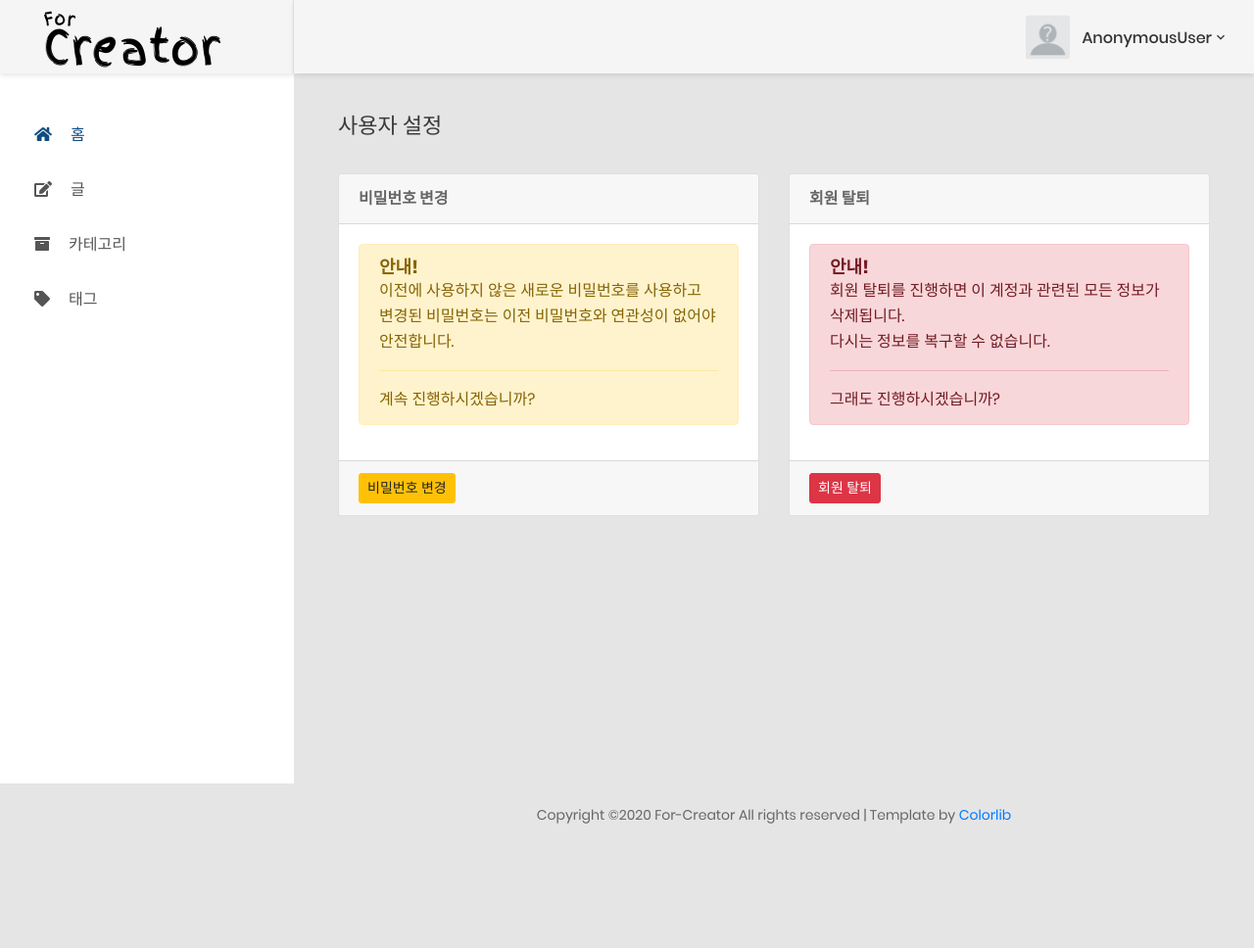
After one commit to thinklim/for-creator, a Django app: a page that uses blog/templates/member_blog_setting_base.html in a window 1280 px wide. The commit adds this page. Shown: the whole page at 98% size. Run offline with Django 3.2, Linux system fonts and the light colour scheme; parts of the project's set-up code (start-up, migrations or seed data) failed here and were passed over; some libraries are stand-ins or nearby versions.

Commit message:
addUserProfileSettingPageInMemberBlogSetting
사용자 설정 페이지 추가

```diff
--- /dev/null
+++ b/blog/templates/blog/member_blog_setting_user.html
@@ -0,0 +1,59 @@
+{% extends 'member_blog_setting_base.html' %}
+
+{% load static %}
+
+{% block content %}
+<div class="main-content">
+    <div class="section__content section__content--p30">
+        <div class="container-fluid">
+            <div class="row">
+                <div class="col-lg-12">
+                    <h3 class="title-5 m-b-35">사용자 설정</h3>
+                    <div class="row justify-content-center">
+                        <div class="col-lg-6">
+                            <div class="card">
+                                <div class="card-header">
+                                    <strong>비밀번호 변경</strong>
+                                </div>
+                                <div class="card-body card-block">
+                                    <div class="alert alert-warning" role="alert">
+                                        <h4 class="alert-heading">안내!</h4>
+                                        <p>이전에 사용하지 않은 새로운 비밀번호를 사용하고 변경된 비밀번호는 이전 비밀번호와 연관성이 없어야 안전합니다.</p>
+                                        <hr>
+                                        <p class="mb-0">계속 진행하시겠습니까?</p>
+                                    </div>
+                                </div>
+                                <div class="card-footer">
+                                    <button type="submit" class="btn btn-warning btn-sm">비밀번호 변경</button>
+                                </div>
+                            </div>
+                        </div>
+                        <div class="col-lg-6">
+                            <div class="card">
+                                <div class="card-header">
+                                    <strong>회원 탈퇴</strong>
+                                </div>
+                                <div class="card-body card-block">
+                                    <div class="alert alert-danger" role="alert">
+                                        <h4 class="alert-heading">안내!</h4>
+                                        <p>회원 탈퇴를 진행하면 이 계정과 관련된 모든 정보가 삭제됩니다.</p>
+                                        <p>다시는 정보를 복구할 수 없습니다.</p>
+                                        <hr>
+                                        <p class="mb-0">그래도 진행하시겠습니까?</p>
+                                    </div>
+                                </div>
+                                <div class="card-footer">
+                                    <button type="submit" class="btn btn-danger btn-sm">회원 탈퇴</button>
+                                </div>
+                            </div>
+                        </div>
+                    </div>
+                </div>
+            </div>
+        </div>
+    </div>
+</div>
+
+<!-- Jquery JS-->
+<script src="{% static 'cooladmin/vendor/jquery-3.2.1.min.js' %}"></script>
+{% endblock content%}
--- a/blog/templates/member_blog_setting_base.html
+++ b/blog/templates/member_blog_setting_base.html
@@ -149,6 +149,10 @@
                                                 </div>
                                             </div>
                                             <div class="account-dropdown__body">
+                                                <div class="account-dropdown__item">
+                                                    <a href="{% url 'blog:member_blog_setting_user' user.username %}">
+                                                        <i class="zmdi zmdi-account"></i>사용자 설정</a>
+                                                </div>
                                             </div>
                                             <div class="account-dropdown__footer">
                                                 <a href="{% url 'logout' %}">
--- a/blog/urls.py
+++ b/blog/urls.py
@@ -1,7 +1,7 @@
 from django.urls import register_converter, path
 from .views import BlogCreateView, MemberBlogPostDetailView,  MemberBlogView, upload
 from .views import MemberBlogSettingView, MemberBlogSettingPostCreateView, MemberBlogSettingPostListView, MemberBlogSettingPostEditView
-from .views import MemberBlogSettingCategoryListView, MemberBlogSettingTagListView
+from .views import MemberBlogSettingCategoryListView, MemberBlogSettingTagListView, MemberBlogSettingUserView
 from . import converters
 
 app_name = 'blog'
@@ -17,6 +17,7 @@ urlpatterns = [
     path('<str:username>/settings/posts/new', MemberBlogSettingPostCreateView.as_view(), name='member_blog_setting_post_new'),
     path('<str:username>/settings/posts', MemberBlogSettingPostListView.as_view(), name='member_blog_setting_post'),
     path('<str:username>/settings/tags', MemberBlogSettingTagListView.as_view(), name='member_blog_setting_tag'),
+    path('<str:username>/settings/user', MemberBlogSettingUserView.as_view(), name='member_blog_setting_user'),
     path('<str:username>/settings', MemberBlogSettingView.as_view(), name='member_blog_setting'),
     path('<str:username>/<uslug:slug_title>', MemberBlogPostDetailView.as_view(), name='member_blog_post_detail'),
     path('<str:username>', MemberBlogView.as_view(), name='member_blog'),
--- a/blog/views.py
+++ b/blog/views.py
@@ -270,6 +270,9 @@ class MemberBlogSettingTagListView(ListView):
 
         return context
 
+class MemberBlogSettingUserView(TemplateView):
+    template_name = 'blog/member_blog_setting_user.html'
+
 @login_required
 @permission_required('blog.add_attachment')
 def upload(request):
```
